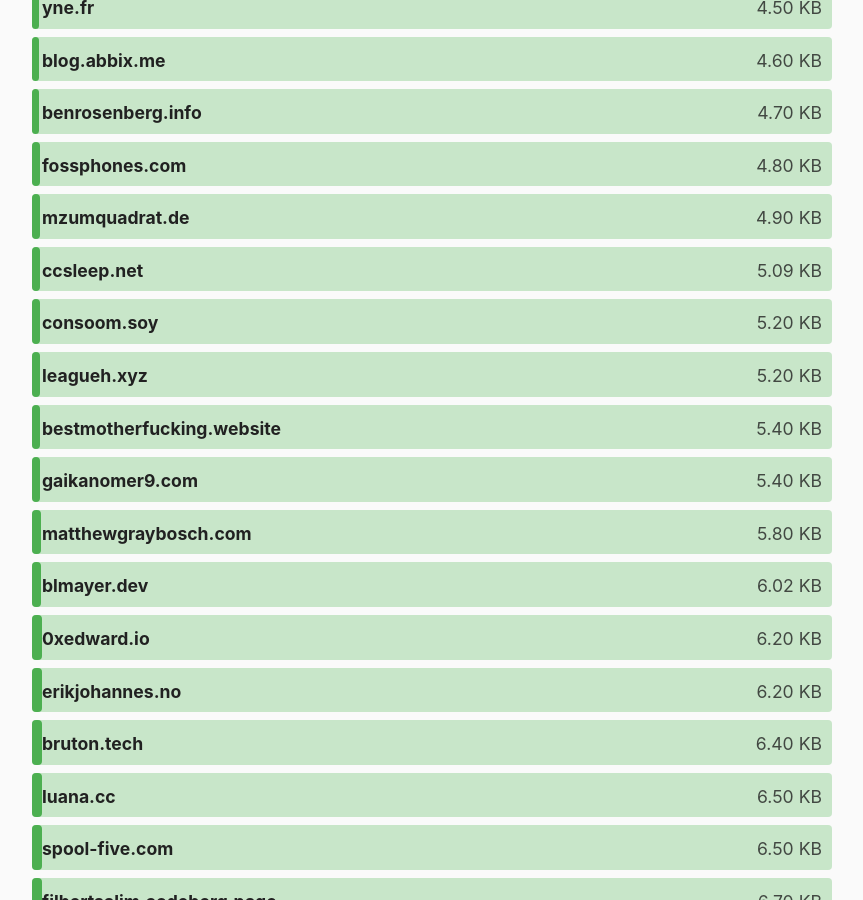
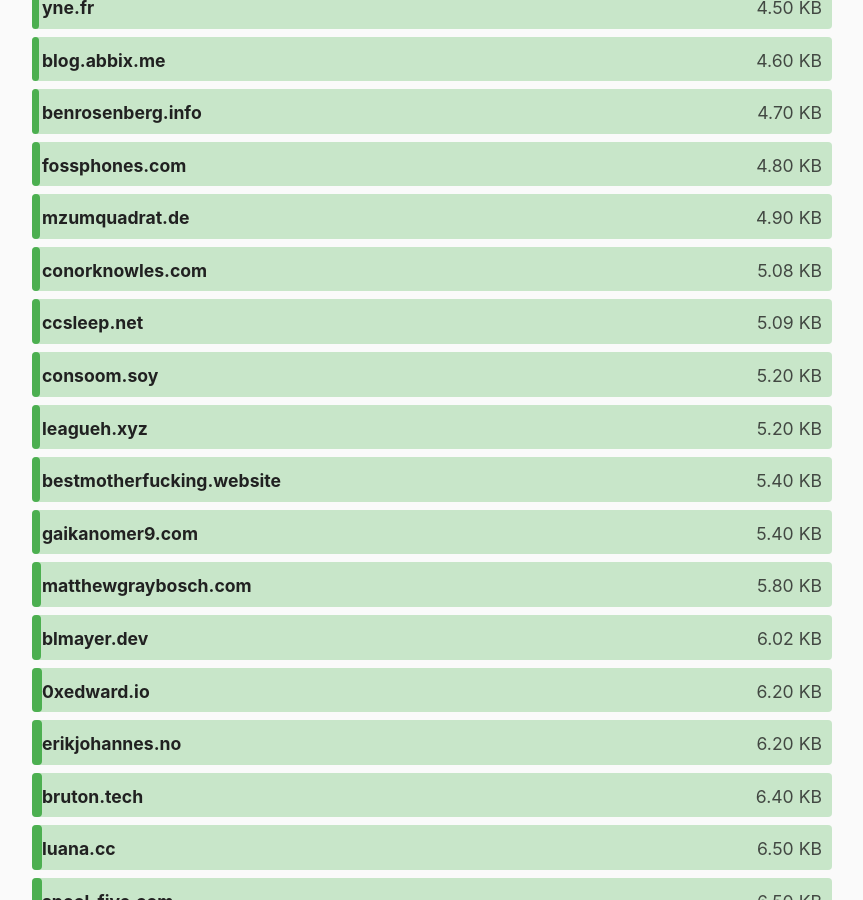
Before and after one commit to kevquirk/512kb.club, a Jekyll site: the page built from index.md, in a window 1280 px wide and 900 px high, scrolled down 2062 px. Shown: the whole window, without its empty margins (208-1071 px from the left). Built offline with Jekyll 4.4.1, drawn with Linux system fonts in a browser that asks for light colours.

Commit message:
Add conorknowles.com

```diff
--- a/_data/sites.yml
+++ b/_data/sites.yml
@@ -333,6 +333,11 @@
   size: 22.5
   last_checked: 2021-12-18
 
+- domain: conorknowles.com
+  url: https://conorknowles.com/
+  size: 5.08
+  last_checked: 2022-01-20
+
 - domain: consoom.soy
   url: https://consoom.soy/
   size: 5.2
```
